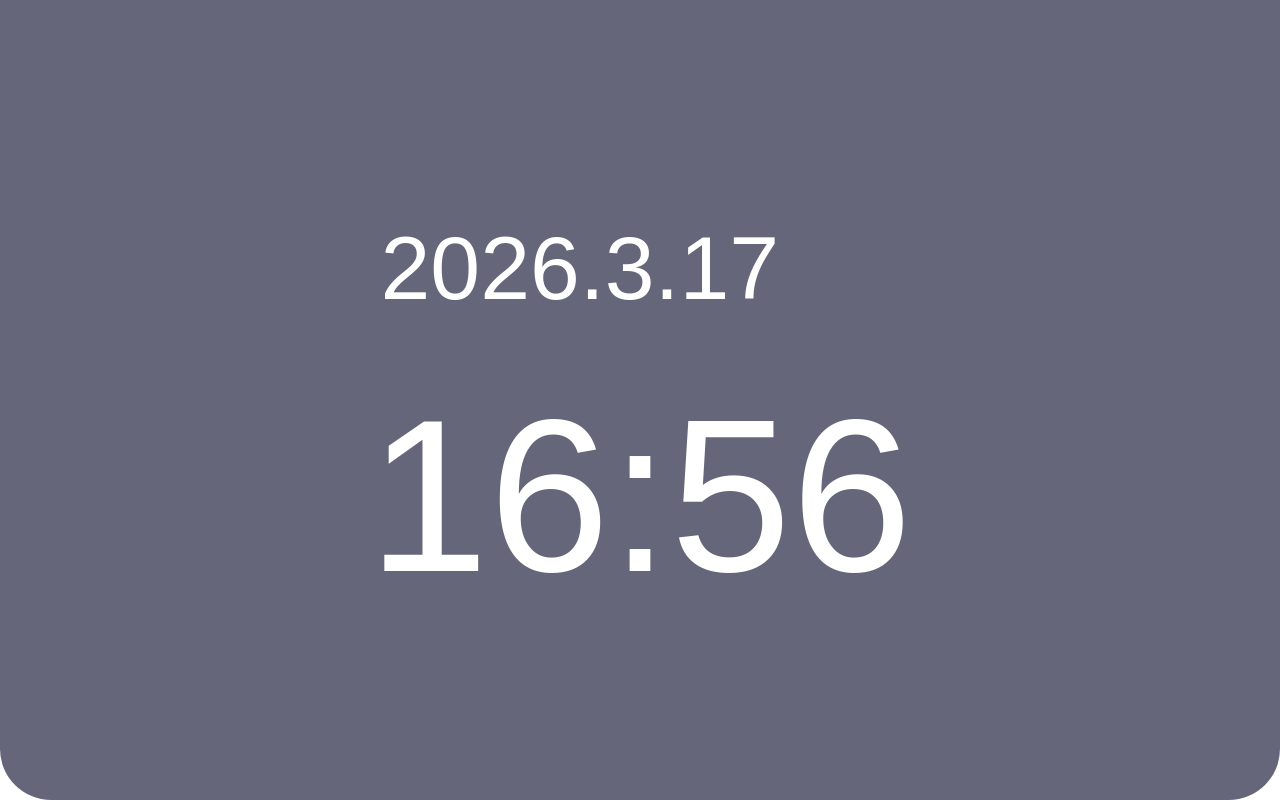
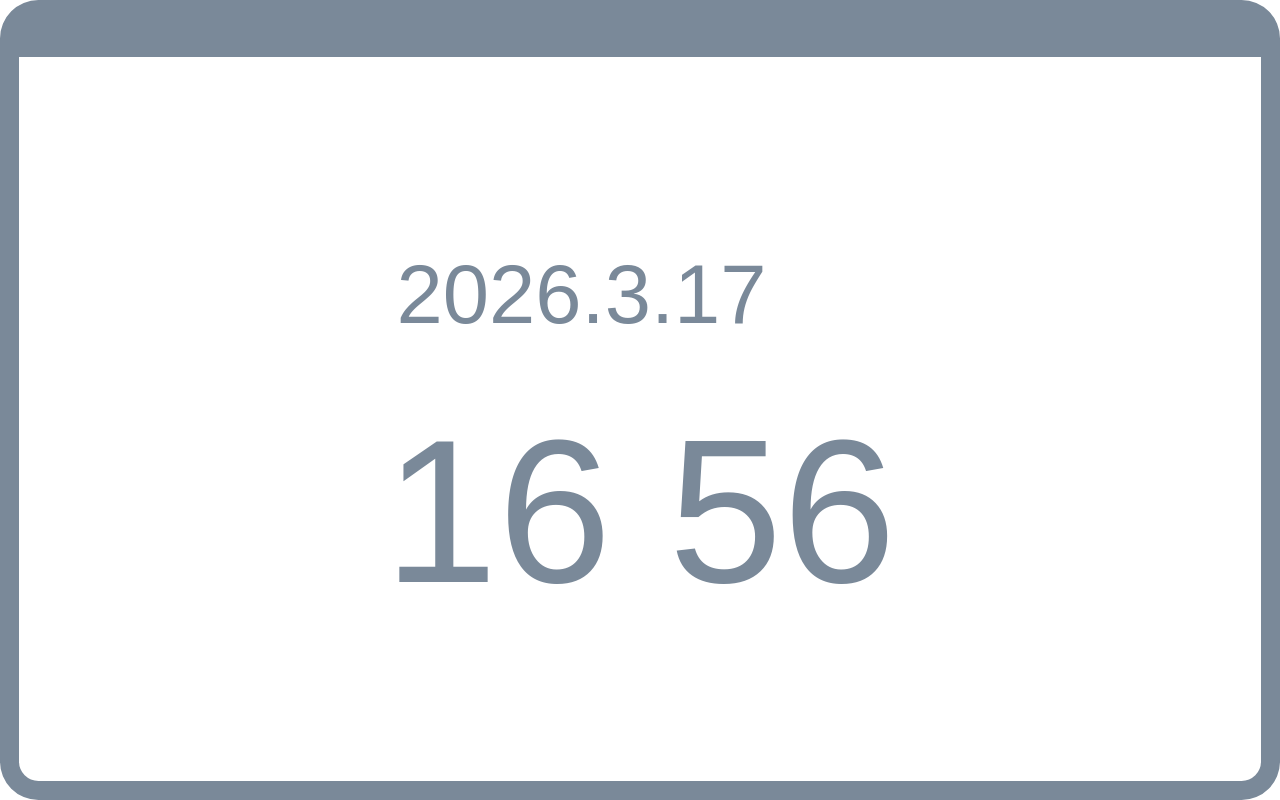
Before and after one commit to bookii/dottokei, a Svelte app: page / in a window 1280 px wide. Built offline with nearby package versions, Linux system fonts and the light colour scheme.

Commit message:
レイアウトの調整

```diff
--- a/public/style.css
+++ b/public/style.css
@@ -1,19 +1,10 @@
 :root {
-  /* 💡
-   * 背景に半透明の色を指定するときのヒント:
-   * OBS の仕様により、背景に指定した半透明の色が濁って見えることがあります。
-   * その場合は OBS 内のブラウザソースを右クリックして「ブレンド方法 > SRGB オフ」を指定すると解消する可能性が高いです。
-   */
-
-  /* 文字のカラーコード */
-  --text-color: #ffffff;
+  /* 文字と外枠のカラーコード */
+  --foreground-color: #7a8999;
 
   /* 背景色のカラーコード */
-  --background-color: #66667a;
-
-  /* 背景色の不透明度 (0: 完全に透明 ~ 1: 完全に不透明) */
-  --background-opacity: 1;
+  --background-color: #ffffff;
 
   /* コロンの点滅の有無 (0: 点滅なし, 1: 点滅あり) */
-  --colon-blink-enabled: 0;
+  --colon-blink-enabled: 1;
 }
--- a/src/App.svelte
+++ b/src/App.svelte
@@ -16,21 +16,6 @@
     date = new Date();
     isColonVisible = !isColonVisible;
   }, 1000);
-
-  function applyBackgroundColor() {
-    const style = getComputedStyle(document.documentElement);
-    const hex = style.getPropertyValue("--background-color").trim();
-    const match = hex.match(/^#?([a-f\d]{2})([a-f\d]{2})([a-f\d]{2})$/i);
-    if (!match) {
-      return;
-    }
-    const [, r, g, b] = match.map((x) => parseInt(x, 16));
-    document.documentElement.style.setProperty("--background-color-r", `${r}`);
-    document.documentElement.style.setProperty("--background-color-g", `${g}`);
-    document.documentElement.style.setProperty("--background-color-b", `${b}`);
-  }
-
-  applyBackgroundColor();
 </script>
 
 <div class="clock-container {layout}">
--- a/src/app.css
+++ b/src/app.css
@@ -3,28 +3,27 @@ body {
   padding: 0;
   font-family: "Melting Dot", sans-serif;
   src: url("/MeltingDot-Regular.otf");
-  color: var(--text-color);
+  color: var(--foreground-color);
 }
 
 .clock-container {
   display: flex;
   align-items: center;
   justify-content: center;
-  background-color: rgba(
-    var(--background-color-r),
-    var(--background-color-g),
-    var(--background-color-b),
-    var(--background-opacity)
-  );
-  border-radius: 0 0 4vw 4vw;
+  background-color: var(--background-color);
+  border: 1.5vw solid var(--foreground-color);
+  border-radius: 3vw;
+  box-sizing: border-box;
 }
 
 .clock-container.standard {
   aspect-ratio: 8 / 5;
+  border-top: 4.5vw solid var(--foreground-color);
 }
 
 .clock-container.slim {
   aspect-ratio: 4 / 1;
+  border-left: 4.5vw solid var(--foreground-color);
 }
 
 .clock {
@@ -42,17 +41,17 @@ body {
 .slim .clock {
   flex-direction: row;
   align-items: flex-end;
-  transform: translateY(1.8vw);
-  gap: 2vw;
+  transform: translate(-0.2vw, 1.8vw);
+  gap: 3vw;
 }
 
 .standard .date {
-  font-size: 7vw;
+  font-size: 6.5vw;
   transform: translateX(1vw);
 }
 
 .slim .date {
-  font-size: 6vw;
+  font-size: 5.5vw;
   transform: translateY(-1.85vw);
 }
 
@@ -61,11 +60,11 @@ body {
 }
 
 .standard .time {
-  font-size: 17vw;
+  font-size: 16vw;
 }
 
 .slim .time {
-  font-size: 11vw;
+  font-size: 10vw;
 }
 
 .colon {
```
